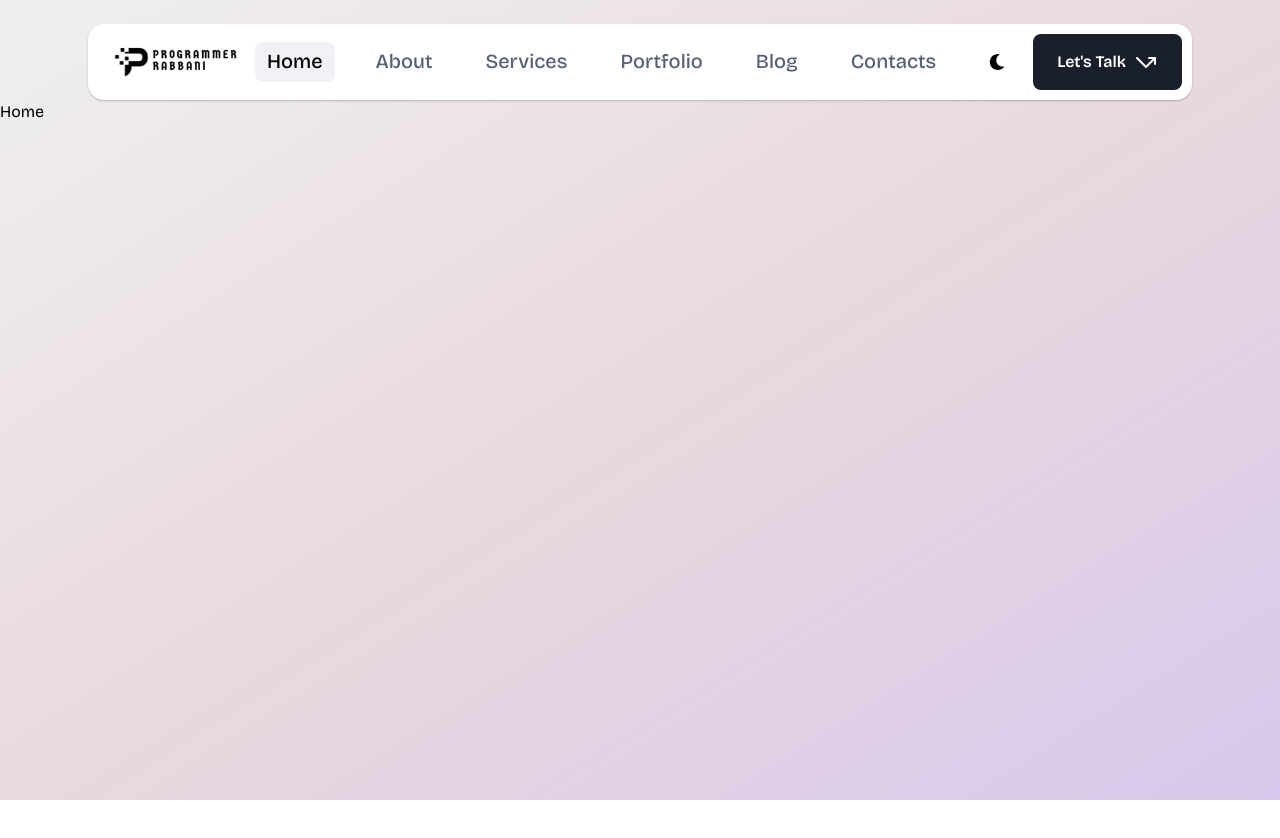
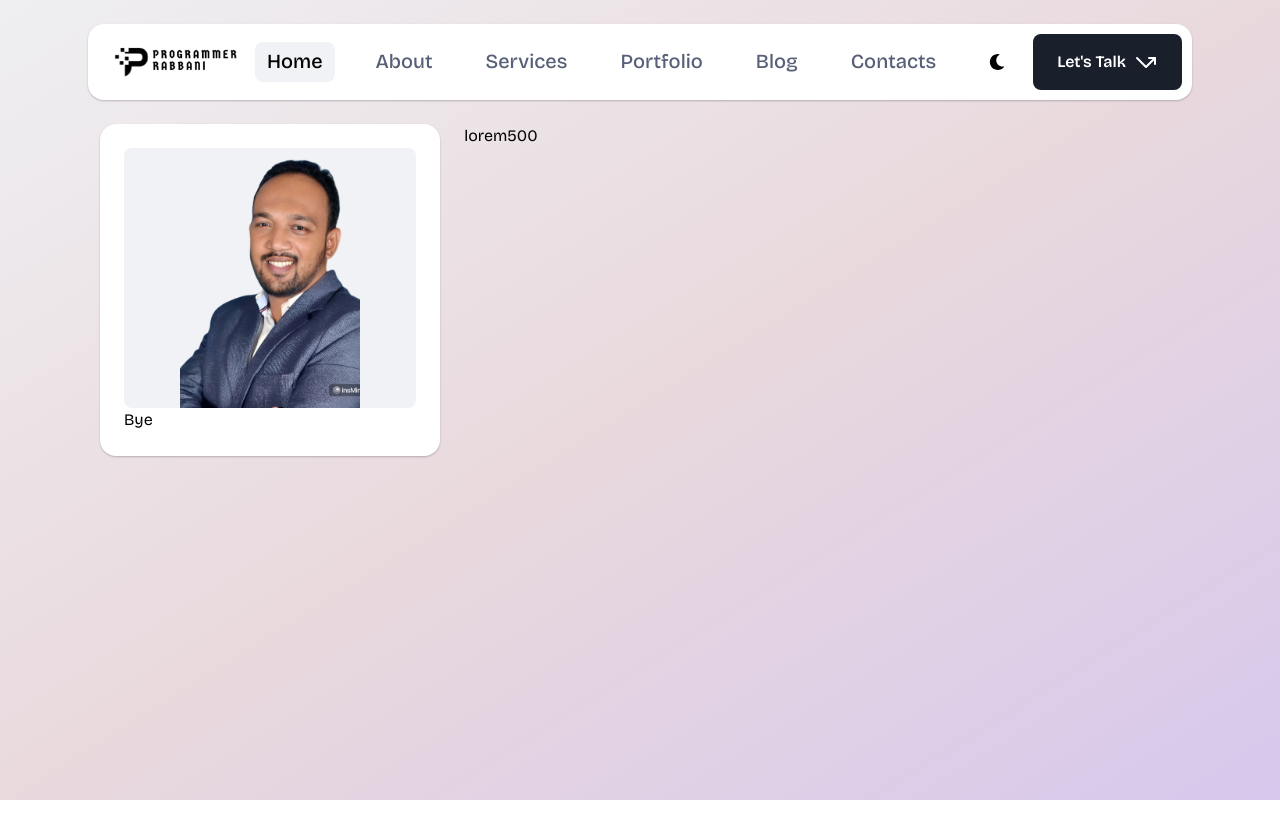
Before and after one commit to programmerrabbani01/programmerrabbani, a Next.js app: page / in a window 1280 px wide. Shown: the top 838 px of the page. Before the commit the page ends 800 px from the top, so only its background shows below. Built offline with nearby package versions, Linux system fonts and the light colour scheme.

Commit message:
Scrolling is processing

```diff
--- a/app/globals.css
+++ b/app/globals.css
@@ -4,7 +4,7 @@
 
 @layer components {
   .my_container {
-    @apply w-[87%] px-3 mx-auto;
+    @apply xl:w-[90%] xl:px-6 lg:w-[960px] lg:px-[12px] md:w-[720px] md:px-[12px] px-[12px] mx-auto;
   }
   .menu_container_dark {
     box-shadow: 0 1px 2px 0 rgba(26, 31, 44, 0.25);
@@ -26,6 +26,10 @@
   }
   .my_link_hover_dark {
     @apply hover:bg-[#0E1018] hover:text-white;
+  }
+
+  .staticBar_shadow {
+    box-shadow: 0 1px 2px 0 rgba(26, 31, 44, 0.25);
   }
 }
 
--- a/app/layout.tsx
+++ b/app/layout.tsx
@@ -3,6 +3,7 @@ import "./globals.css";
 import { Bricolage_Grotesque } from "next/font/google";
 import ResponsiveNav from "@/components/NavBar/ResponsiveNav.tsx";
 import DarkLight from "@/components/DarkLight/DarkLight.tsx";
+import StaticSidebar from "@/components/StaticSidebar/StaticSidebar.tsx";
 
 const bricolage = Bricolage_Grotesque({
   weight: ["200", "300", "400", "500", "600", "700", "800"],
@@ -24,7 +25,16 @@ export default function RootLayout({
       <body className={`${bricolage.className}`}>
         <DarkLight>
           <ResponsiveNav />
-          {children}
+          <div className="my_container">
+            <div className="xl:flex xl:items-start">
+              <div className="xl:w-[33%] w-full xl:px-3 xl:mt-6">
+                <StaticSidebar />
+              </div>
+              <div className="xl:w-[66%] w-full xl:px-3 xl:mt-6">
+                {children}
+              </div>
+            </div>
+          </div>
         </DarkLight>
       </body>
     </html>
--- a/app/page.tsx
+++ b/app/page.tsx
@@ -1,3 +1,3 @@
 export default function HomePage() {
-  return <>Home</>;
+  return <div className="h-[1000px]">lorem500</div>;
 }
--- a/components/NavBar/NavBar.tsx
+++ b/components/NavBar/NavBar.tsx
@@ -84,7 +84,7 @@ export default function NavBar({ openNav }: Props) {
   return (
     <>
       <div
-        className={`xl:w-[90%] xl:px-6 lg:w-[960px] lg:px-[12px] md:w-[720px] md:px-[12px] px-[12px] mx-auto `}
+        className={`my_container`}
       >
         <div className="menu_container_dark bg-white rounded-2xl w-full flex xl:items-center xl:gap-[15px] items-center justify-between dark:bg-black dark:text-white">
           {/* logo */}
@@ -98,7 +98,7 @@ export default function NavBar({ openNav }: Props) {
             </Link>
           </div>
           {/* navbar */}
-          <div className="hidden xl:flex xl:flex-grow items-center gap-[12px] nav_gap">
+          <div className="hidden xl:flex xl:flex-grow items-center gap-[11px] nav_gap">
             {navLinks.map((nav) => {
               const isActive = pathname === nav.url;
               return (
--- /dev/null
+++ b/components/StaticSidebar/StaticSidebar.tsx
@@ -0,0 +1,26 @@
+import Image from "next/image";
+import React from "react";
+import profile from "@/public/images/hero.png";
+
+type Props = {};
+
+export default function StaticSidebar({}: Props) {
+  return (
+    <>
+      <div className="bg-white dark:bg-black staticBar_shadow h-full border-none rounded-2xl">
+        <div className="xl:p-6">
+          {/* image */}
+          <div className="bg-[#f0f2f5] dark:bg-[#0e1018] rounded-lg overflow-hidden text-center">
+            <Image
+              src={profile}
+              alt="profile"
+              className="xl:mt-[10px] align-middle profile_image xl:w-[180px] xl:h-[250px] object-cover mx-auto w-[426px] "
+            />
+          </div>
+          {/* text */}
+          <div className="">Bye</div>
+        </div>
+      </div>
+    </>
+  );
+}
```
Also changed, not shown: public/images/hero.png (added).
